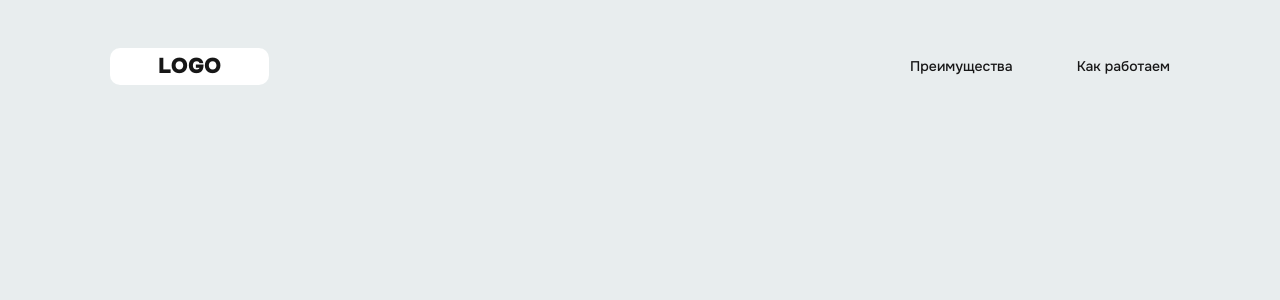
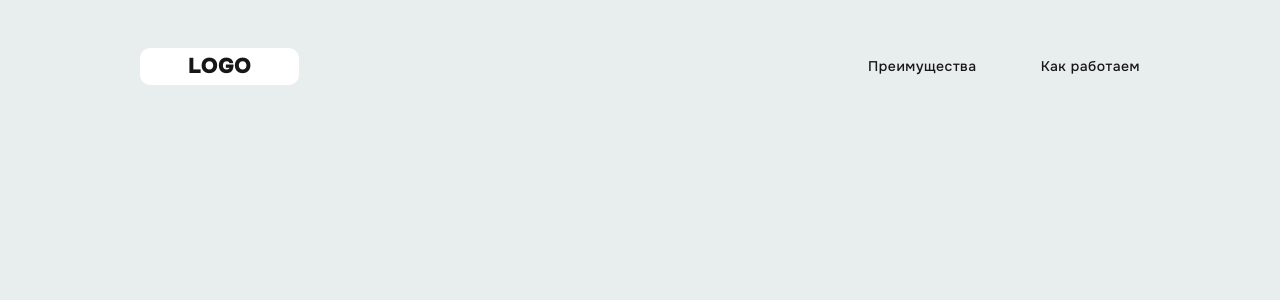
Before and after one commit to AnnaGolmakova/getshop-test, a Next.js app: page / in a window 1280 px wide. Shown: the top 300 px of the page. Built offline with nearby package versions, Linux system fonts and the light colour scheme.

Commit message:
created SIdebar component

```diff
--- a/src/components/header/Header.jsx
+++ b/src/components/header/Header.jsx
@@ -1,20 +1,60 @@
-import React from "react";
+import React, { useState } from "react";
+import { createPortal } from "react-dom";
+import clsx from "clsx";
+import Sidebar from "../sidebar/Sidebar";
 import styles from "./Header.module.css";
 
+function MenuList({ isInSidebar = false }) {
+  return (
+    <nav
+      className={clsx(
+        styles["header__menu"],
+        isInSidebar && styles["header__menu_sidebar"],
+      )}
+    >
+      <ul
+        className={clsx(
+          styles["header__menu-list"],
+          isInSidebar && styles["header__menu-list_sidebar"],
+        )}
+      >
+        <li className={styles["header__menu-item"]}>
+          <a href="#balance">Преимущества</a>
+        </li>
+        <li className={styles["header__menu-item"]}>
+          <a href="#benefits">Как работаем</a>
+        </li>
+      </ul>
+    </nav>
+  );
+}
+
 export default function Header() {
+  const isBrowser = typeof window !== "undefined";
+  const [isOpen, setIsOpen] = useState(false);
+
   return (
     <header className={styles["header"]}>
       <div className={styles["header__logo"]}>Logo</div>
-      <nav className={styles["header__menu"]}>
-        <ul className={styles["header__menu-list"]}>
-          <li className={styles["header__menu-item"]}>
-            <a href="#balance">Преимущества</a>
-          </li>
-          <li className={styles["header__menu-item"]}>
-            <a href="#benefits">Как работаем</a>
-          </li>
-        </ul>
-      </nav>
+      <MenuList />
+      <button
+        className={styles["menu-button"]}
+        onClick={() => {
+          setIsOpen(true);
+        }}
+      />
+      {isOpen &&
+        isBrowser &&
+        createPortal(
+          <Sidebar
+            onClose={() => {
+              setIsOpen(false);
+            }}
+          >
+            <MenuList isInSidebar />
+          </Sidebar>,
+          document.body,
+        )}
     </header>
   );
 }
--- a/src/components/header/Header.module.css
+++ b/src/components/header/Header.module.css
@@ -30,10 +30,17 @@
   list-style-type: none;
 }
 
+.header__menu-list_sidebar {
+  flex-direction: column;
+  align-items: start;
+  gap: 20px;
+}
+
 .header__menu-item {
   font-weight: 500;
   font-size: 14px;
   line-height: 24px;
+  letter-spacing: 0.5px;
 }
 
 .header__menu-item:hover {
@@ -47,3 +54,22 @@
 .header__menu-item a:active {
   text-decoration: underline;
 }
+
+.menu-button {
+  display: none;
+  cursor: pointer;
+  border: 2px solid var(--orange);
+  border-radius: 10px;
+  background: url("/assets/menu.svg") no-repeat center center;
+  width: 44px;
+  height: 44px;
+}
+
+@media only screen and (max-width: 1024px) {
+  .menu-button {
+    display: block;
+  }
+  .header__menu:not(.header__menu_sidebar) {
+    display: none;
+  }
+}
--- /dev/null
+++ b/src/components/sidebar/Sidebar.jsx
@@ -0,0 +1,14 @@
+import styles from "./Sidebar.module.css";
+
+export default function Sidebar({ children, onClose }) {
+  return (
+    <div className={styles["sidebar"]}>
+      <button
+        className={styles["sidebar__button"]}
+        aria-label="Закрыть"
+        onClick={onClose}
+      />
+      {children}
+    </div>
+  );
+}
--- /dev/null
+++ b/src/components/sidebar/Sidebar.module.css
@@ -0,0 +1,26 @@
+.sidebar {
+  display: flex;
+  position: fixed;
+  top: 0;
+  right: 0;
+  bottom: 0;
+  flex-direction: column;
+  justify-content: center;
+  background-color: var(--white);
+  /* align-items: center; */
+  padding: 0 0 0 32px;
+  width: 283px;
+  text-align: start;
+}
+
+.sidebar__button {
+  position: absolute;
+  top: 18px;
+  right: 18px;
+  cursor: pointer;
+  border: 2px solid var(--orange);
+  border-radius: 10px;
+  background: url("/assets/close.svg") no-repeat center center;
+  width: 44px;
+  height: 44px;
+}
--- a/src/styles/globals.css
+++ b/src/styles/globals.css
@@ -2,26 +2,31 @@ html,
 body {
   max-width: 100vw;
   overflow-x: hidden;
+  scroll-behavior: smooth;
 }
 
 body {
+  background: var(--background);
   color: var(--foreground);
-  background: var(--background);
+  font-style: normal;
+  font-weight: 400;
   font-family: "Onest", system-ui;
   font-optical-sizing: auto;
-  font-weight: 400;
-  font-style: normal;
   -webkit-font-smoothing: antialiased;
   -moz-osx-font-smoothing: grayscale;
+  margin: 0;
 }
 
 * {
   box-sizing: border-box;
+  margin: 0;
   padding: 0;
-  margin: 0;
 }
 
 a {
   color: inherit;
-  text-decoration: none;
 }
+
+#__next {
+  display: contents;
+}
--- a/src/styles/variables.css
+++ b/src/styles/variables.css
@@ -11,7 +11,7 @@
 
   --background: var(--gray-03);
   --foreground: #171717;
-  --padding-page: 110px;
+  --padding-page: 140px;
 }
 
 @media only screen and (max-width: 1024px) {
```
Also changed, not shown: public/assets/close.svg (added), public/assets/menu.svg (added).
